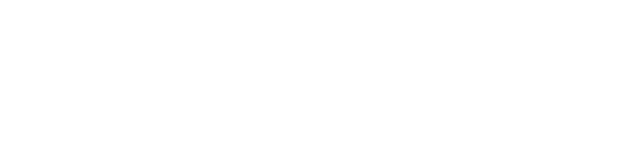
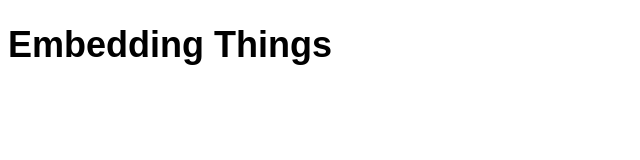
Before and after one commit to geor0238/lv1-week-12, a plain HTML site: page index.html in a window 1280 px wide. Shown: the whole page, without its empty margins (0-640 px from the left). Drawn offline with Linux system fonts and the light colour scheme; a web font is replaced by a local one.

Commit message:
link sour gummy font and use for h1

```diff
--- a/css/main.css
+++ b/css/main.css
@@ -1,52 +1,4 @@
-/* http://meyerweb.com/eric/tools/css/reset/
-   v2.0 | 20110126
-   License: none (public domain)
-*/
-
-html, body, div, span, applet, object, iframe,
-h1, h2, h3, h4, h5, h6, p, blockquote, pre,
-a, abbr, acronym, address, big, cite, code,
-del, dfn, em, img, ins, kbd, q, s, samp,
-small, strike, strong, sub, sup, tt, var,
-b, u, i, center,
-dl, dt, dd, ol, ul, li,
-fieldset, form, label, legend,
-table, caption, tbody, tfoot, thead, tr, th, td,
-article, aside, canvas, details, embed,
-figure, figcaption, footer, header, hgroup,
-menu, nav, output, ruby, section, summary,
-time, mark, audio, video {
-	margin: 0;
-	padding: 0;
-	border: 0;
-	font-size: 100%;
-	font: inherit;
-	vertical-align: baseline;
+h1 {
+    font-family: "Sour Gummy", sans-serif;
+    font-size: 36px;
 }
-/* HTML5 display-role reset for older browsers */
-article, aside, details, figcaption, figure,
-footer, header, hgroup, menu, nav, section {
-	display: block;
-}
-body {
-	line-height: 1;
-}
-ol, ul {
-	list-style: none;
-}
-blockquote, q {
-	quotes: none;
-}
-blockquote:before, blockquote:after,
-q:before, q:after {
-	content: '';
-	content: none;
-}
-table {
-	border-collapse: collapse;
-	border-spacing: 0;
-}
-
-
-
-/* ---------------------------------------------------- */
--- a/index.html
+++ b/index.html
@@ -3,10 +3,17 @@
 <head>
     <meta charset="UTF-8">
     <meta name="viewport" content="width=device-width, initial-scale=1.0">
+    <link rel="preconnect" href="https://fonts.googleapis.com">
+    <link rel="preconnect" href="https://fonts.gstatic.com" crossorigin>
+    <link href="https://fonts.googleapis.com/css2?family=Sour+Gummy:ital,wght@0,100..900;1,100..900&display=swap" rel="stylesheet">
     <link rel="stylesheet" href="css/main.css">
     <title>Week 12 Embedding External Resources</title>
 </head>
 <body>
-
+    <div class="container">
+        <header>
+            <h1>Embedding Things</h1>
+        </header>
+    </div>
 </body>
 </html>
```
